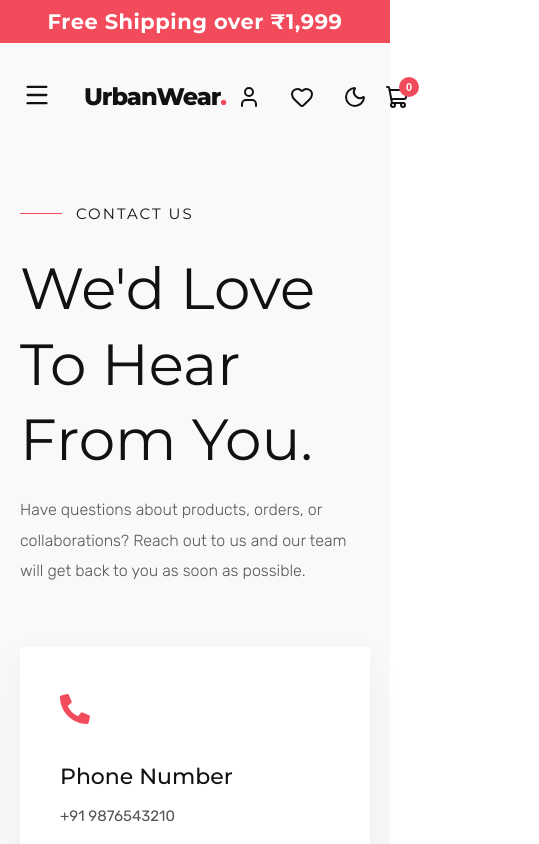
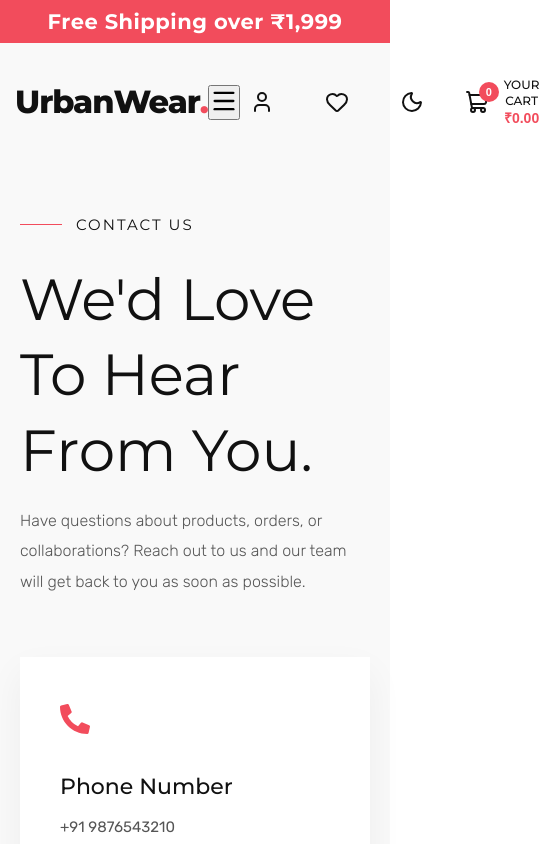
Before and after one commit to jayagrawal-petabyte/BrainMint_Clothing_Project, a React (Vite) app in the folder frontend/: page /contact in a window 390 px wide. Shown: the top 844 px of the page, 539 px wide, since content can reach past the window. Built offline with nearby package versions, Linux system fonts and the light colour scheme.

Commit message:
Refactor dark theme styles for dropdown menus

```diff
--- a/frontend/src/components/Navbar.css
+++ b/frontend/src/components/Navbar.css
@@ -266,7 +266,8 @@
 }
 
 [data-theme="dark"] .dropdown,
-[data-theme="dark"] .mega-menu {
+[data-theme="dark"] .mega-menu,
+[data-theme="dark"] .user-dropdown-menu {
   background-color: rgba(26, 26, 26, 0.85);
   backdrop-filter: blur(12px);
   -webkit-backdrop-filter: blur(12px);
@@ -390,12 +391,25 @@
   background-color: rgba(0,0,0,0.02);
 }
 
+[data-theme="dark"] .user-dropdown-menu-item {
+  color: var(--ltn__paragraph-color);
+}
+
+[data-theme="dark"] .user-dropdown-menu-item:hover {
+  color: var(--ltn__secondary-color);
+  background-color: rgba(255,255,255,0.05);
+}
+
 .user-dropdown-header {
   padding: 10px 20px;
   font-weight: 700;
   color: var(--ltn__heading-color);
   border-bottom: 1px solid #eee;
   margin-bottom: 5px;
+}
+
+[data-theme="dark"] .user-dropdown-header {
+  border-bottom: 1px solid #444;
 }
 
 .mega-menu-column a {
@@ -407,84 +421,8 @@
   color: var(--ltn__secondary-color, #e55472);
 }
 
-.d-lg-none {
-  display: none;
-}
-
 @media (max-width: 991px) {
   .d-none-lg {
     display: none;
   }
-
-  .d-lg-none {
-    display: block !important;
-  }
-
-  .mobile-menu-btn {
-    background: transparent;
-    border: none;
-    color: var(--ltn__heading-color);
-    cursor: pointer;
-    display: flex;
-    align-items: center;
-    justify-content: center;
-    padding: 8px;
-    margin-right: 15px;
-    order: -1; /* Move to the left of the logo if needed, but let's just leave it */
-  }
-
-  /* Make logo smaller to fit all icons */
-  .logo-text {
-    font-size: 24px;
-  }
-
-  /* Re-order navbar middle so hamburger is on left, then logo, then icons */
-  .navbar-middle-content {
-    justify-content: flex-start;
-  }
-
-  .site-logo {
-    margin-right: auto;
-    margin-left: 10px;
-  }
-
-  .header-options ul {
-    gap: 8px; /* Reduce gap between icons */
-  }
-
-  /* Hide cart text, just show icon and badge */
-  .mini-cart-info {
-    display: none;
-  }
-
-  /* Dropdown mobile menu */
-  .mobile-menu-active {
-    display: block !important;
-    position: absolute;
-    top: 100%;
-    left: 0;
-    width: 100%;
-    background: var(--white-7);
-    border-top: 1px solid var(--border-color-1);
-    box-shadow: 0px 5px 15px rgba(0,0,0,0.05);
-    z-index: 99;
-  }
-
-  .mobile-menu-active .main-menu > ul {
-    display: flex;
-    flex-direction: column;
-    padding: 20px 0;
-  }
-
-  .mobile-menu-active .main-menu > ul > li {
-    margin: 0;
-    padding: 0;
-    border-bottom: 1px solid rgba(0,0,0,0.05);
-  }
-
-  .mobile-menu-active .main-menu > ul > li > a {
-    padding: 15px 30px;
-    display: block;
-    width: 100%;
-  }
 }
```
